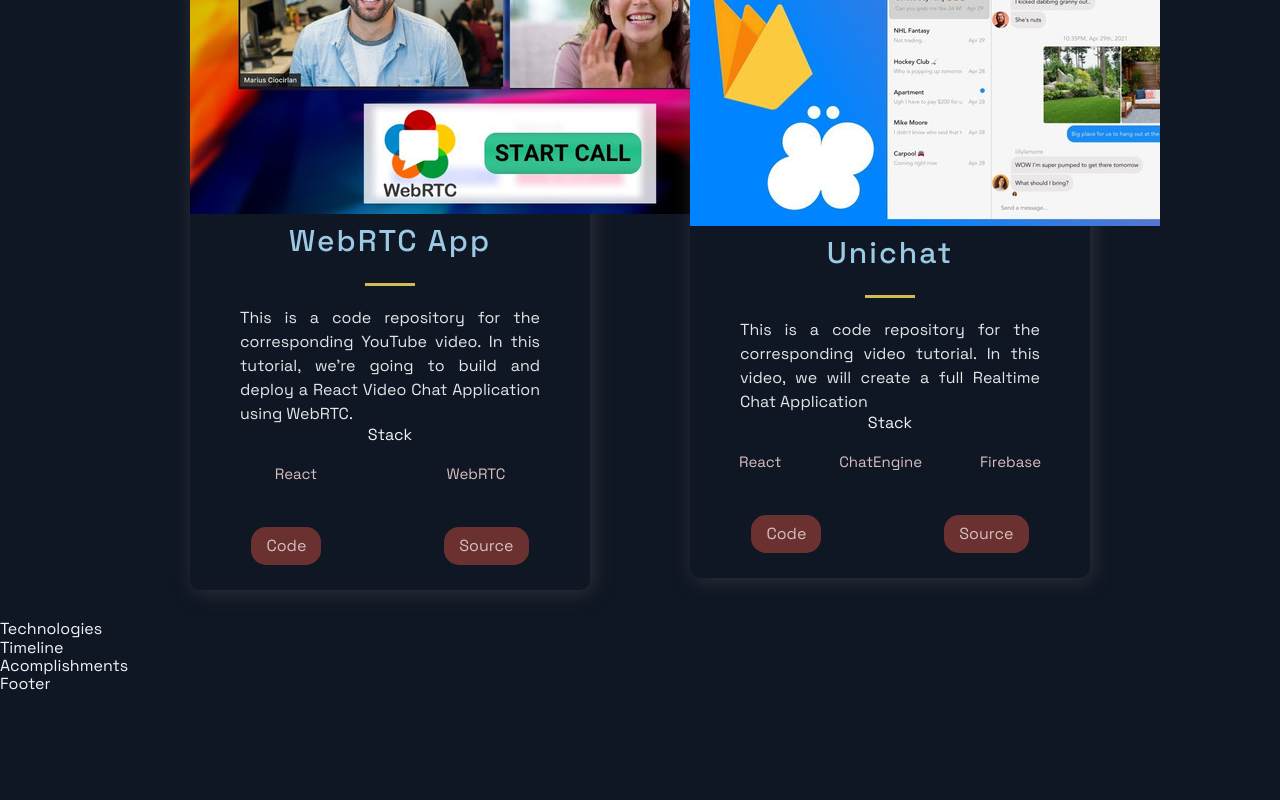
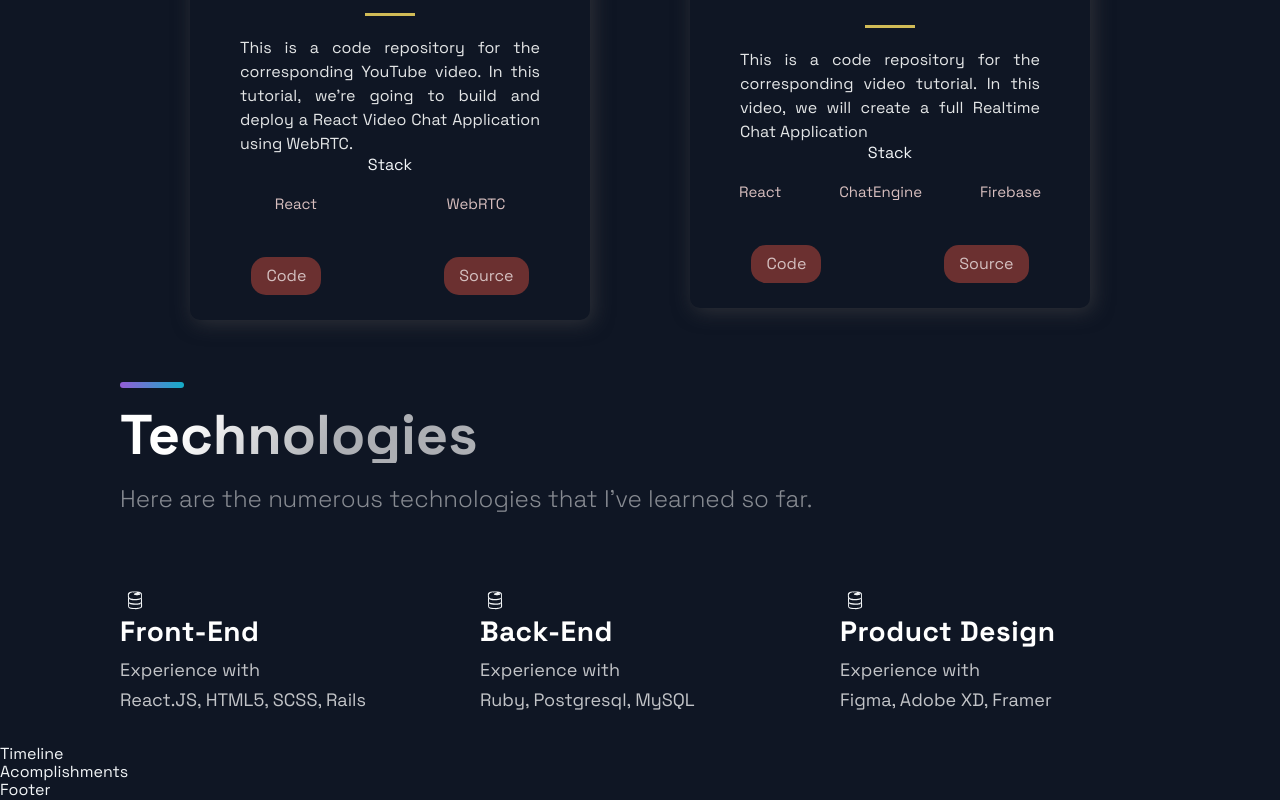
Before and after one commit to maisoncastro/react-practise, a Next.js app: page / in a window 1280 px wide. Shown: the part 1852-2652 px from the top of the page. Before the commit the page ends 2546 px from the top, so only its background shows below. Built offline with nearby package versions, Linux system fonts and the light colour scheme.

Commit message:
Finished Technologies Section

```diff
--- a/src/components/Projects/Projects.js
+++ b/src/components/Projects/Projects.js
@@ -11,7 +11,7 @@
     <GridContainer>
       {projects.map(( {id, image, title, description, tags, source, visit}) => (
         <BlogCard key={id}>
-          <img src={image} />
+          <Img src={image} />
           <TitleContent>
             <HeaderThree title>
               {title}
--- a/src/components/Projects/ProjectsStyles.js
+++ b/src/components/Projects/ProjectsStyles.js
@@ -37,7 +37,6 @@
   z-index: 20;
   width: 100%;
 `;
-
 
 export const HeaderThree = styled.h3`
   font-weight: 500;
--- a/src/components/Technologies/Technologies.js
+++ b/src/components/Technologies/Technologies.js
@@ -4,9 +4,52 @@
 import { List, ListContainer, ListItem, ListParagraph, ListTitle } from './TechnologiesStyles';
 
 const Technologies = () =>  (
-  <div>
-    Technologies
-  </div>
+  <Section id="tech">
+    <SectionDivider />
+    <br />
+    <SectionTitle>Technologies</SectionTitle>
+    <SectionText>
+      Here are the numerous technologies that I've learned so far.
+    </SectionText>
+    <List>
+      <ListItem>
+        <DiFirebase size="3rem" />
+        <ListContainer>
+          <ListTitle>
+            Front-End
+          </ListTitle>
+          <ListParagraph>
+            Experience with <br />
+            React.JS, HTML5, SCSS, Rails
+          </ListParagraph>
+        </ListContainer>
+      </ListItem>
+      <ListItem>
+        <DiFirebase size="3rem" />
+        <ListContainer>
+          <ListTitle>
+            Back-End
+          </ListTitle>
+          <ListParagraph>
+            Experience with <br />
+            Ruby, Postgresql, MySQL
+          </ListParagraph>
+        </ListContainer>
+      </ListItem>
+      <ListItem>
+        <DiFirebase size="3rem" />
+        <ListContainer>
+          <ListTitle>
+            Product Design
+          </ListTitle>
+          <ListParagraph>
+            Experience with <br />
+            Figma, Adobe XD, Framer
+          </ListParagraph>
+        </ListContainer>
+      </ListItem>
+    </List>
+  </Section>
 );
 
 export default Technologies;
```
Also changed, not shown: src/pages/index.js (line endings or trailing spaces).
